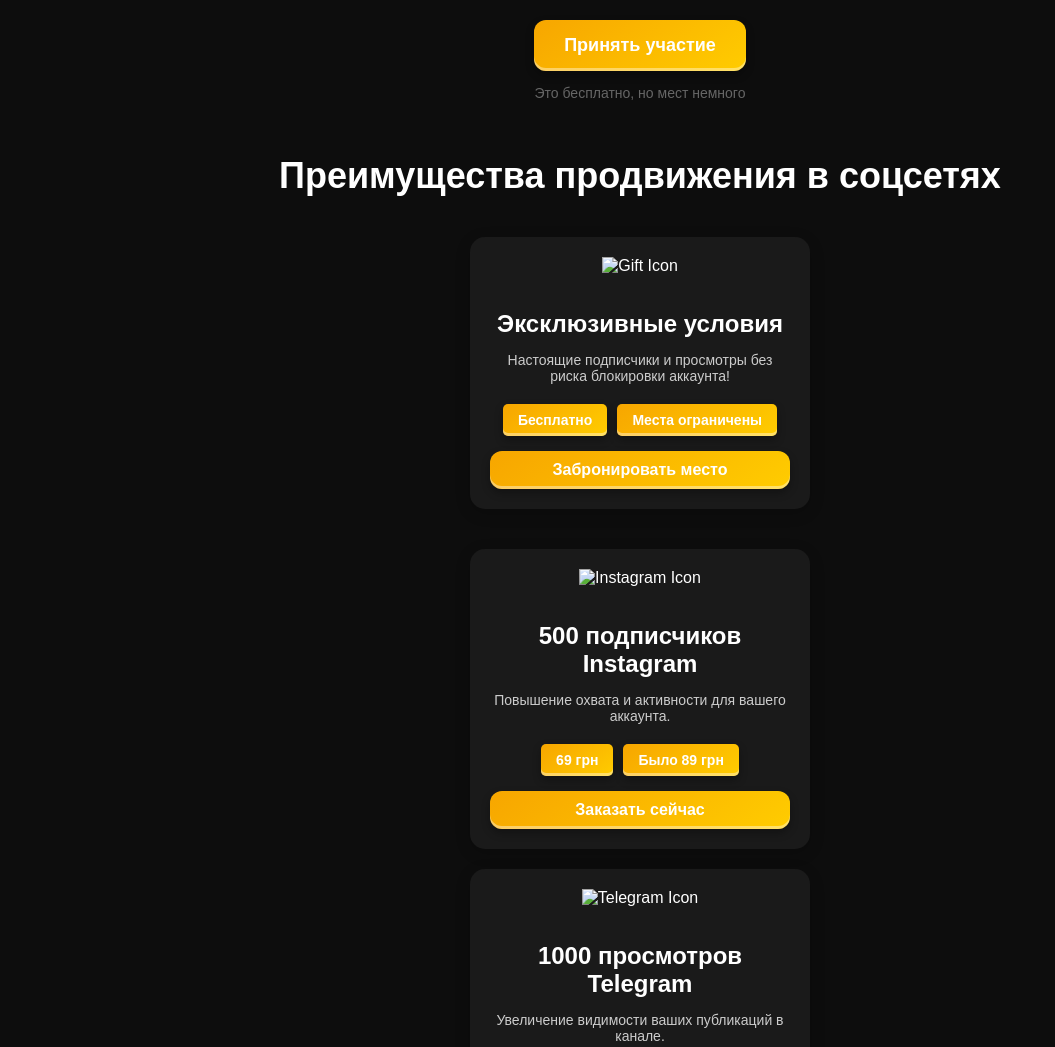
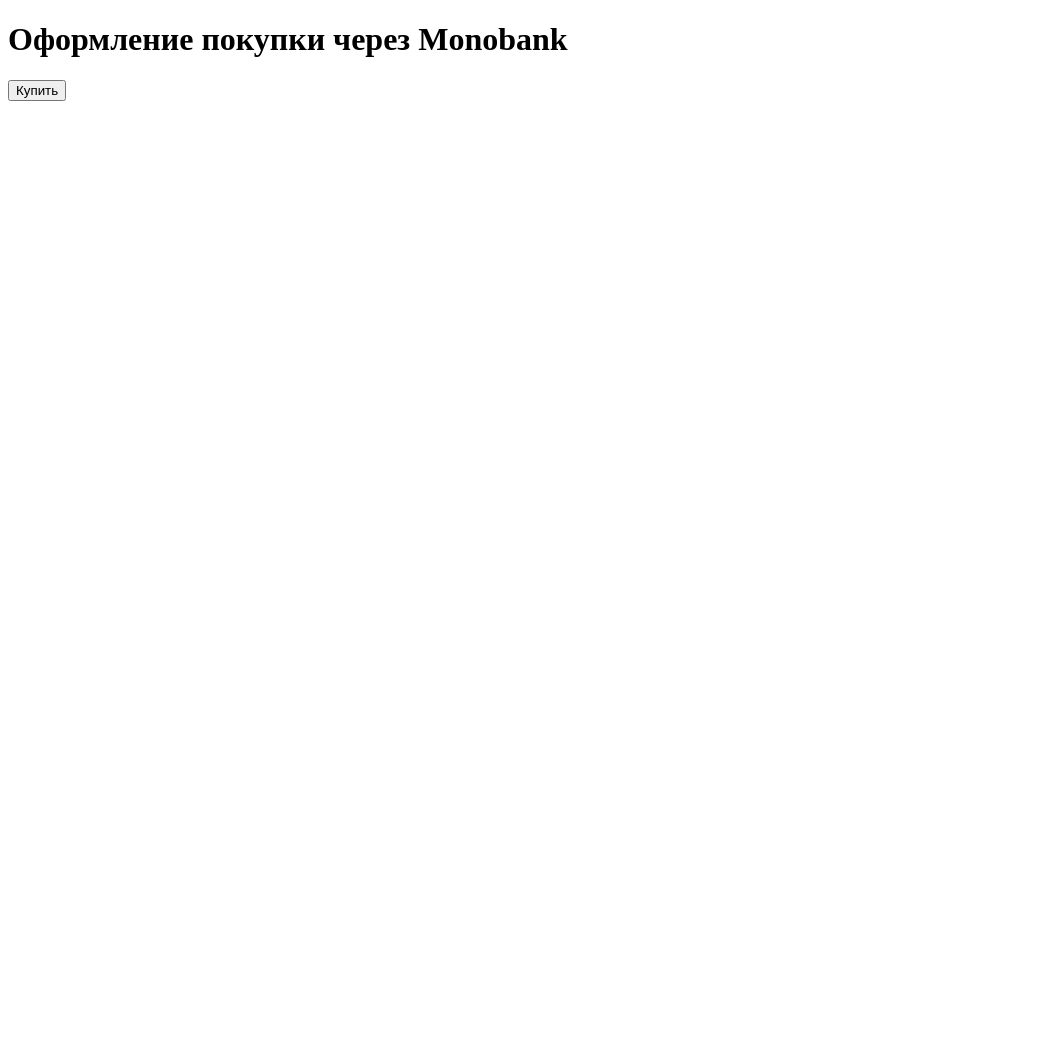
Before and after one commit to evheshka/evheshka.github.io, a plain HTML site: page index.html in a window 1280 px wide. Shown: the top 1047 px of the page, without its empty margins (0-1055 px from the left). After the commit the page ends 800 px from the top, so only its background shows below. Drawn offline with Linux system fonts and the light colour scheme.

Commit message:
Update index.html

```diff
--- a/index.html
+++ b/index.html
@@ -3,159 +3,35 @@
 <head>
     <meta charset="UTF-8">
     <meta name="viewport" content="width=device-width, initial-scale=1.0">
-    <title>BoostPro - Продвижение в Соцсетях</title>
-    <style>
-        body {
-            background-color: #0d0d0d;
-            color: #ffffff;
-            font-family: Arial, sans-serif;
-            margin: 0;
-            display: flex;
-            flex-direction: column;
-            align-items: center;
+    <title>Покупка через Monobank</title>
+    <script>
+        async function handlePurchase() {
+            try {
+                const response = await fetch('/buy', {
+                    method: 'POST',
+                    headers: {
+                        'Content-Type': 'application/json',
+                    },
+                    body: JSON.stringify({
+                        accountId: '0',  // ID счета, который используется для оплаты
+                        amount: 50000    // Сумма в минимальных единицах валюты (например, 50000 копеек = 500 грн)
+                    })
+                });
+                const data = await response.json();
+                if (data.status === 'success') {
+                    alert('Покупка успешно завершена!');
+                } else {
+                    alert('Ошибка при выполнении покупки: ' + data.message);
+                }
+            } catch (error) {
+                console.error('Ошибка при выполнении покупки:', error);
+                alert('Произошла ошибка при оплате.');
+            }
         }
-
-        /* Стиль для кнопки с градиентом и 3D-эффектом */
-        .cta-button {
-            background: linear-gradient(145deg, #f7a600, #ffcc00);
-            color: #fff;
-            padding: 15px 30px;
-            border: none;
-            border-radius: 12px;
-            font-size: 18px;
-            font-weight: bold;
-            box-shadow: 0px 4px 8px rgba(0, 0, 0, 0.3), inset 0px -3px 0px rgba(255, 255, 255, 0.4);
-            cursor: pointer;
-            margin-top: 20px;
-            transition: background 0.3s, box-shadow 0.3s;
-        }
-
-        .cta-button:hover {
-            background: linear-gradient(145deg, #ffa500, #ffdb4d);
-            box-shadow: 0px 6px 10px rgba(0, 0, 0, 0.4), inset 0px -1px 0px rgba(255, 255, 255, 0.2);
-        }
-
-        .section-title {
-            font-size: 36px;
-            margin: 40px 0 20px;
-            text-align: center;
-        }
-
-        .offer-card {
-            background-color: #1a1a1a;
-            border-radius: 15px;
-            padding: 20px;
-            width: 300px;
-            text-align: center;
-            margin: 20px;
-            box-shadow: 0px 4px 15px rgba(0, 0, 0, 0.2);
-        }
-
-        .offer-card img {
-            width: 80px;
-            margin-bottom: 15px;
-        }
-
-        .offer-title {
-            font-size: 24px;
-            margin-bottom: 10px;
-        }
-
-        .offer-details {
-            color: #ccc;
-            font-size: 14px;
-            margin-bottom: 20px;
-        }
-
-        .btn-group {
-            display: flex;
-            gap: 10px;
-            justify-content: center;
-            margin-bottom: 15px;
-        }
-
-        .btn-group .btn {
-            padding: 8px 15px;
-            border-radius: 5px;
-            font-size: 14px;
-            cursor: pointer;
-            font-weight: bold;
-            background: linear-gradient(145deg, #f7a600, #ffcc00);
-            color: #fff;
-            box-shadow: 0px 4px 8px rgba(0, 0, 0, 0.3), inset 0px -3px 0px rgba(255, 255, 255, 0.4);
-            transition: background 0.3s, box-shadow 0.3s;
-        }
-
-        .btn-group .btn:hover {
-            background: linear-gradient(145deg, #ffa500, #ffdb4d);
-            box-shadow: 0px 6px 10px rgba(0, 0, 0, 0.4), inset 0px -1px 0px rgba(255, 255, 255, 0.2);
-        }
-
-        .reserve-button {
-            background: linear-gradient(145deg, #f7a600, #ffcc00);
-            color: #fff;
-            padding: 10px 20px;
-            border-radius: 12px;
-            font-size: 16px;
-            font-weight: bold;
-            cursor: pointer;
-            width: 100%;
-            border: none;
-            box-shadow: 0px 4px 8px rgba(0, 0, 0, 0.3), inset 0px -3px 0px rgba(255, 255, 255, 0.4);
-            transition: background 0.3s, box-shadow 0.3s;
-        }
-
-        .reserve-button:hover {
-            background: linear-gradient(145deg, #ffa500, #ffdb4d);
-            box-shadow: 0px 6px 10px rgba(0, 0, 0, 0.4), inset 0px -1px 0px rgba(255, 255, 255, 0.2);
-        }
-    </style>
+    </script>
 </head>
 <body>
-
-    <!-- CTA Button -->
-    <button class="cta-button">Принять участие</button>
-    <p style="color: #666; font-size: 14px;">Это бесплатно, но мест немного</p>
-
-    <!-- Title Section -->
-    <h1 class="section-title">Преимущества продвижения в соцсетях</h1>
-
-    <!-- Exclusive Offer Card -->
-    <div class="offer-card">
-        <img src="gift_icon.png" alt="Gift Icon">
-        <h2 class="offer-title">Эксклюзивные условия</h2>
-        <p class="offer-details">Настоящие подписчики и просмотры без риска блокировки аккаунта!</p>
-        <div class="btn-group">
-            <div class="btn">Бесплатно</div>
-            <div class="btn">Места ограничены</div>
-        </div>
-        <button class="reserve-button">Забронировать место</button>
-    </div>
-
-    <!-- Services Cards -->
-    <section class="services">
-        <div class="offer-card">
-            <img src="instagram_icon.png" alt="Instagram Icon">
-            <h2 class="offer-title">500 подписчиков Instagram</h2>
-            <p class="offer-details">Повышение охвата и активности для вашего аккаунта.</p>
-            <div class="btn-group">
-                <div class="btn">69 грн</div>
-                <div class="btn">Было 89 грн</div>
-            </div>
-            <button class="reserve-button">Заказать сейчас</button>
-        </div>
-
-        <div class="offer-card">
-            <img src="telegram_icon.png" alt="Telegram Icon">
-            <h2 class="offer-title">1000 просмотров Telegram</h2>
-            <p class="offer-details">Увеличение видимости ваших публикаций в канале.</p>
-            <div class="btn-group">
-                <div class="btn">49 грн</div>
-                <div class="btn">Было 59 грн</div>
-            </div>
-            <button class="reserve-button">Заказать сейчас</button>
-        </div>
-    </section>
-
+    <h1>Оформление покупки через Monobank</h1>
+    <button onclick="handlePurchase()">Купить</button>
 </body>
 </html>
```
